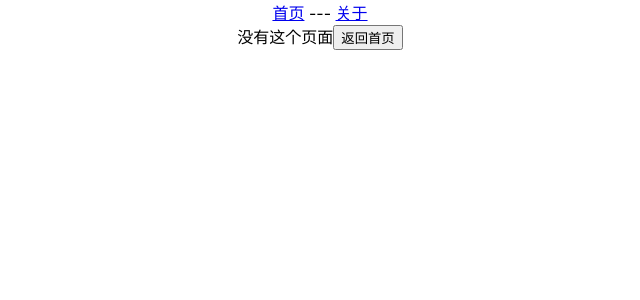
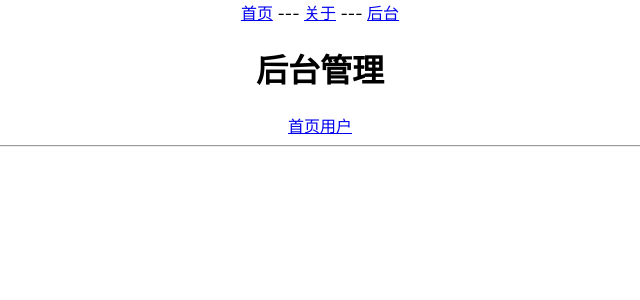
Before and after one commit to Daudxu/learn-react18, a React (Create React App) app: page /admin in a window 1280 px wide. Shown: the top 300 px of the page, without its empty margins (320-960 px from the left). Built offline with nearby package versions, Linux system fonts and the light colour scheme.

Commit message:
fix update code

```diff
--- a/src/App.js
+++ b/src/App.js
@@ -4,6 +4,8 @@ import './App.css';
 import Home from './views/Home'
 import About from './views/About'
 import NoPage from './views/NoPage'
+import Detail from './views/Detail'
+import Admin from './views/Admin';
 
 
 function App() {
@@ -13,10 +15,15 @@ function App() {
           <NavLink end to="/" state={{ id: 1000 }}>首页</NavLink>
           <span> --- </span>
           <NavLink to="/about">关于</NavLink>
+          <span> --- </span>
+          <NavLink to="/admin">后台</NavLink>
       </div>
        <Routes>
         <Route path='/' element={<Home />} />
         <Route path='/about' element={<About />} />
+        <Route path='/admin' element={<Admin />} />
+        {/* 动态路由参数定义 */}
+        <Route path="/detail/:id" element={<Detail />} />
          {/* 重定向 */}
          <Route path="/" element={<Navigate to="/home" replace={false} />} />
         {/* 404页面处理 */}
--- /dev/null
+++ b/src/views/Admin.js
@@ -0,0 +1,23 @@
+import { NavLink } from "react-router-dom";
+
+function Admin() {
+    return (
+        <div>
+            <h1>后台管理</h1>
+            <div>
+                <NavLink to="/admin">
+                    首页
+                </NavLink>
+
+                <NavLink to="/admin/user">
+                    用户
+                </NavLink>
+
+            </div>
+            <hr />
+            {/* <Outlet /> */}
+        </div>
+    )
+}
+
+export default Admin;
--- /dev/null
+++ b/src/views/Detail.js
@@ -0,0 +1,9 @@
+function Detail() {
+    return (
+        <div>
+            Detail
+        </div>
+    )
+}
+
+export default Detail;
```
